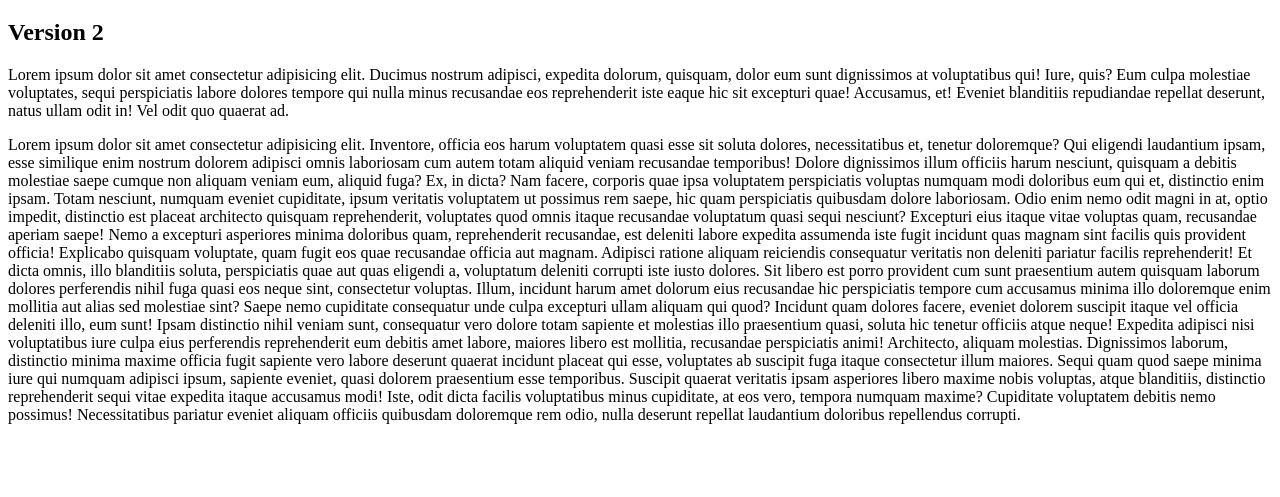
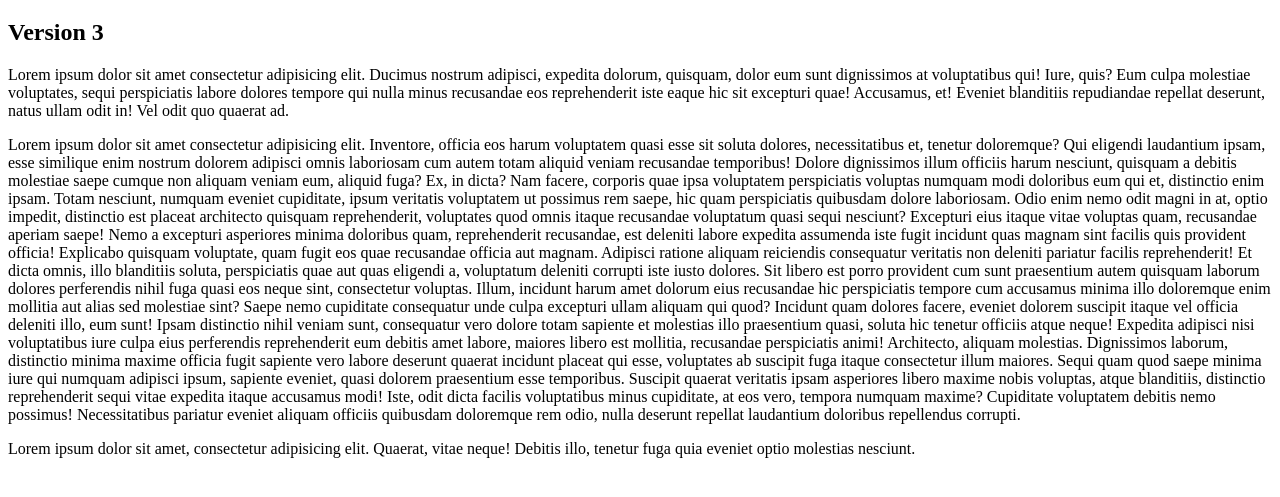
Before and after one commit to Technoph0be/github-test, a plain HTML site: page index.html in a window 1280 px wide. Shown: the part 61-558 px from the top of the page. Drawn offline with Linux system fonts and the light colour scheme.

Commit message:
test version 3

```diff
--- a/index.html
+++ b/index.html
@@ -7,7 +7,7 @@
   </head>
   <body>
     <h1>Cours Github</h1>
-    <h2>Version 2</h2>
+    <h2>Version 3</h2>
 
     <p>
       Lorem ipsum dolor sit amet consectetur adipisicing elit. Ducimus nostrum
@@ -64,5 +64,10 @@
       pariatur eveniet aliquam officiis quibusdam doloremque rem odio, nulla
       deserunt repellat laudantium doloribus repellendus corrupti.
     </p>
+
+    <p>
+      Lorem ipsum dolor sit amet, consectetur adipisicing elit. Quaerat, vitae
+      neque! Debitis illo, tenetur fuga quia eveniet optio molestias nesciunt.
+    </p>
   </body>
 </html>
```
